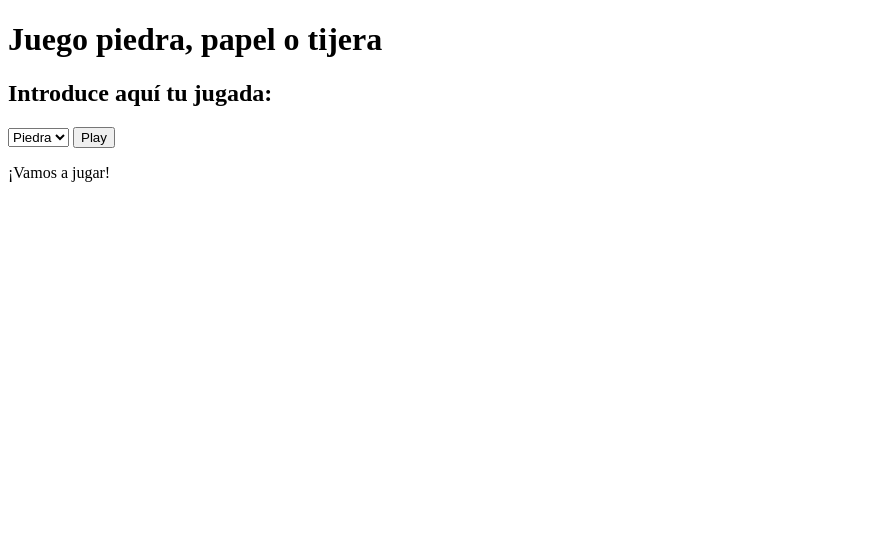
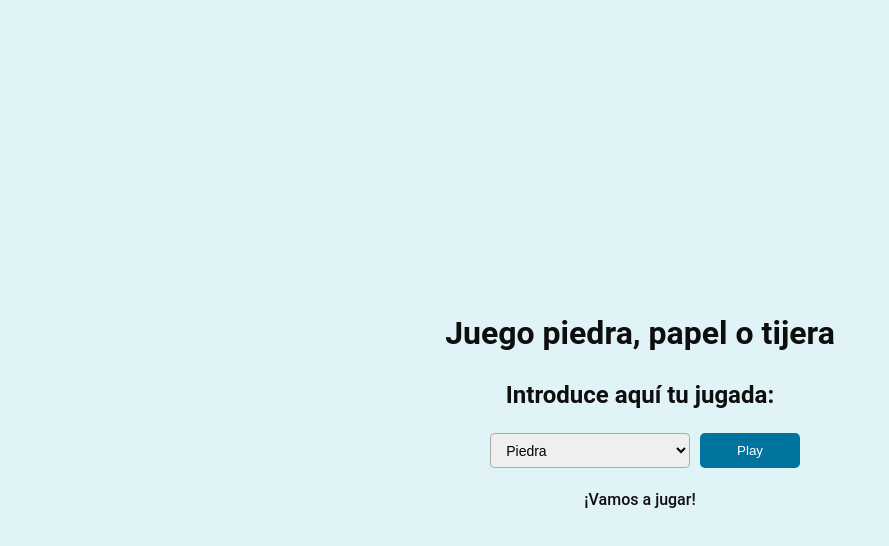
Before and after one commit to maialenmunoa/piedra-papel-tijera, a plain HTML site: page index.html in a window 1280 px wide. Shown: the whole page, without its empty margins (0-889 px from the left). Drawn offline with Linux system fonts and the light colour scheme.

Commit message:
add css styles

```diff
--- a/css/mains.css
+++ b/css/mains.css
@@ -4,20 +4,70 @@
     margin: 0;
   }
 
+.body {
+    font-family: 'Roboto', sans-serif;
+    font-size: 16px;
+    line-height: 1.5;
+    color: #0f0e0e;
+    background-color: rgba(208, 238, 242, 0.654);
+    display: flex;
+    flex-direction: column;
+    justify-content: center; /* Centrar horizontalmente */
+    align-items: center; /* Centrar verticalmente */
+    height: 100vh;
+}
+@media (min-width: 320px) {
+    .body {
+        margin: 0 10px;
+  }
+    .form {
+        display: flex;
+        flex-direction: row;
+        align-items: center;
+        margin: 0 10px;
+    }
+    .input_select {
+        width: 100px;
+}
+}
+
 .main {
-margin-top: 20px;
-display: flex;
-align-items: center;
-flex-direction: column;
-height: 100vh;
-position: absolute;
-width: 100vw;
+    display: flex;
+    flex-direction: column;
+    align-items: center;
+    gap: 10px;
 }
 
 .title {
-text-align: center;
-display: flex;
-align-items: center;
-justify-content: center;
-font-size: 30px;
+    text-align: center;
+    padding: 20px 0;
 }
+
+.input_select {
+    font-size: 14px;
+    padding: .4em 1.4em .3em .8em;
+    width: 200px;
+    height: 35px;
+    margin: 10px;
+    border: 1px solid #aaa;
+    border-radius: .3em;
+}
+
+.play_button {
+ padding: 10px;
+ width: 100px;
+ height: 35px;
+ text-align: center;
+  background-color: #00749e;
+  color: white;
+  border: none;
+  border-radius: 5px;
+  cursor: pointer;
+}
+.play_button:hover {
+  background-color: #45a049;
+}
+
+.result_text {
+    font-weight: 550;
+}
--- a/index.html
+++ b/index.html
@@ -4,24 +4,24 @@
     <meta charset="UTF-8">
     <meta name="viewport" content="width=device-width, initial-scale=1.0">
     <title>Piedra, papel, tijera</title>
-    <link rel="stylesheet" href="css/main.css">
+    <link rel="stylesheet" href="./css/mains.css">
 </head>
-<body>
+<body class="body">
     <header>
         <h1 class="title">Juego piedra, papel o tijera</h1>
     </header>
     <main class="main">
         <h2>Introduce aquí tu jugada:</h2>
         <form class="form">
-            <select class="js__selectInput" name="game" id="game">
+            <select class=" input_select js__selectInput" name="game" id="game">
               <option value="piedra">Piedra</option>
               <option value="papel">Papel</option>
               <option value="tijera">Tijera</option>
             </select>
-            <input class="js__playButton" type="submit" value="Play">
+            <input class=" play_button js__playButton" type="submit" value="Play">
           </form>
         <div>
-            <p class="js__resultParagraph">¡Vamos a jugar!</p>
+            <p class=" result_text js__resultParagraph">¡Vamos a jugar!</p>
         </div>
     </main>
     <script src="js/main.js"></script>
```
